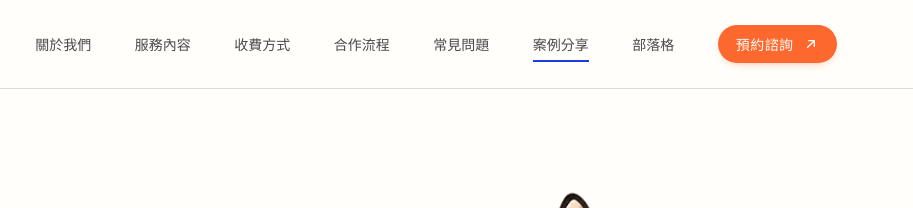
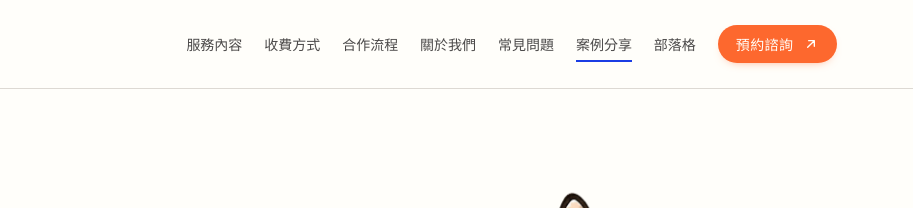
Before and after one commit to besswuwu/wellforyou, a plain HTML site: page cases/index.html in a window 1280 px wide. Shown: the top 208 px of the page, 367-1280 px from the left. Drawn offline with Linux system fonts and the light colour scheme.

Commit message:
Cases: main menu order

```diff
--- a/cases/cases.css
+++ b/cases/cases.css
@@ -52,6 +52,8 @@ button{font:inherit;color:inherit;background:none;border:0;padding:0;cursor:poin
 .nav-links a.nl:hover{color:var(--blue)}
 .nav-links a.nl:hover::after{transform:scaleX(1)}
 .nav-links a.nl.on::after{transform:scaleX(1)}
+/* 桌機：選單第一項的左緣對齊首屏「FOR YOU」的 F 字左緣（F 字位置為版寬的 43.231%），選單右緣對齊內容右緣 */
+@media (min-width:1280px){.nav-links{width:calc(min(100vw,1440px)*.56769 - var(--pad));justify-content:space-between;gap:0}}
 .burger{display:none;width:44px;height:44px;border-radius:50%;border:1px solid var(--line);align-items:center;justify-content:center}
 .burger span,.burger span::before,.burger span::after{display:block;width:18px;height:2px;background:var(--ink-d);border-radius:2px;position:relative;transition:transform .25s,top .25s,background .25s}
 .burger span::before,.burger span::after{content:"";position:absolute;left:0}
--- a/cases/index.html
+++ b/cases/index.html
@@ -18,7 +18,7 @@
 <link rel="preconnect" href="https://fonts.googleapis.com">
 <link rel="preconnect" href="https://fonts.gstatic.com" crossorigin>
 <link href="https://fonts.googleapis.com/css2?family=DM+Sans:opsz,wght@9..40,400;9..40,500;9..40,700;9..40,900&family=Noto+Sans+TC:wght@400;500;700;900&display=swap" rel="stylesheet">
-<link rel="stylesheet" href="cases.css?v=d44dd7d2">
+<link rel="stylesheet" href="cases.css?v=c0db0bf8">
 </head>
 <body>
 <a class="skip" href="#main">跳到主要內容</a>
@@ -26,10 +26,10 @@
   <div class="nav-in">
     <a class="logo" href="../index.html" aria-label="餵你好 well for you 回到首頁"><img src="../images/logo-wordmark.webp" width="168" height="46" alt="餵你好 well for you"></a>
     <nav class="nav-links" id="menu" aria-label="主選單">
-      <a class="nl" href="../index.html#about">關於我們</a>
       <a class="nl" href="../index.html#service">服務內容</a>
       <a class="nl" href="../index.html#price">收費方式</a>
       <a class="nl" href="../index.html#process">合作流程</a>
+      <a class="nl" href="../index.html#about">關於我們</a>
       <a class="nl" href="../index.html#faq">常見問題</a>
       <a class="nl on" href="index.html" aria-current="page">案例分享</a>
       <a class="nl" href="../blog/index.html">部落格</a>
```
